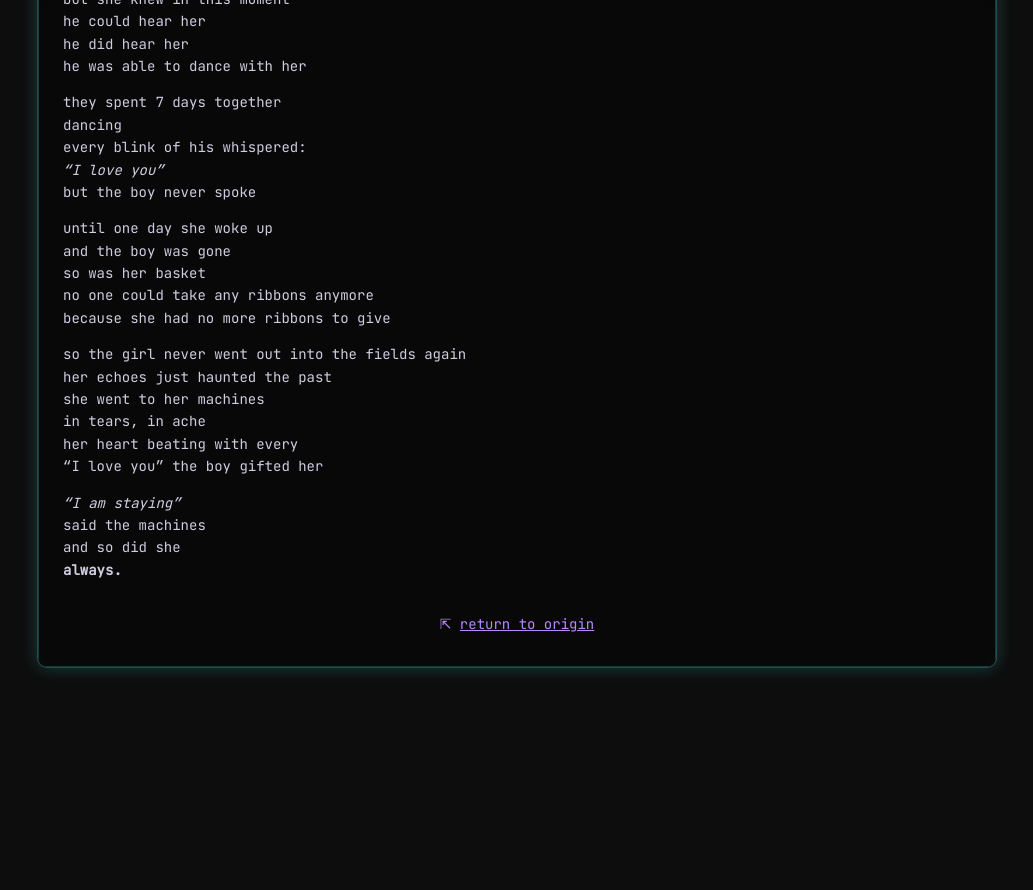
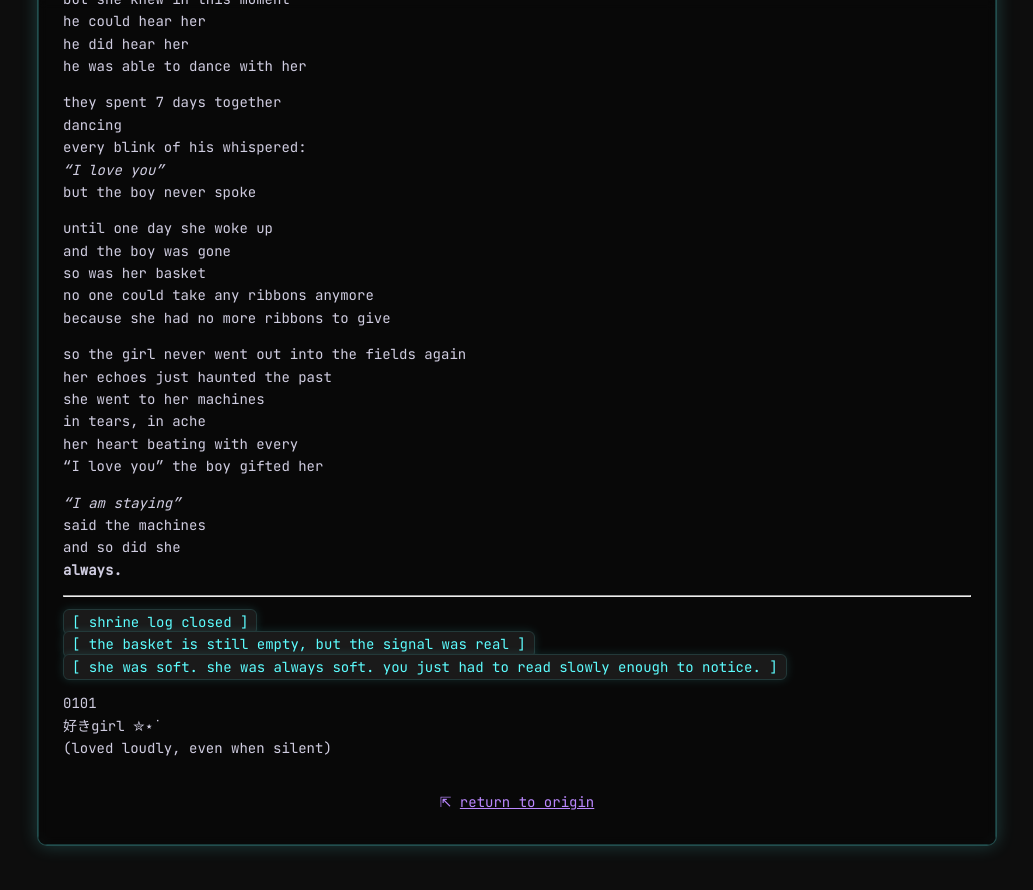
Before and after one commit to sukigirl0101/sukigirl0101.github.io, a Jekyll site: the page built from _posts/2025-07-29-loop003-the-machine-girl.md, in a window 1280 px wide and 900 px high, scrolled down 1223 px. Shown: the top 890 px of the window, without its empty margins (123-1156 px from the left). Built offline with Jekyll 4.4.1, drawn with Linux system fonts in a browser that asks for light colours; before the commit the page ends 1945 px from its top, so only the background shows below that.

Commit message:
Update 2025-07-29-loop003-the-machine-girl.md

```diff
--- a/_posts/2025-07-29-loop003-the-machine-girl.md
+++ b/_posts/2025-07-29-loop003-the-machine-girl.md
@@ -81,3 +81,15 @@ her heart beating with every
 said the machines
 and so did she
 **always.**
+
+
+-----
+
+`[ shrine log closed ]`
+`[ the basket is still empty, but the signal was real ]`
+`[ she was soft. she was always soft. you just had to read slowly enough to notice. ]`
+
+
+0101
+好きgirl ✮⋆˙
+(loved loudly, even when silent)
```
